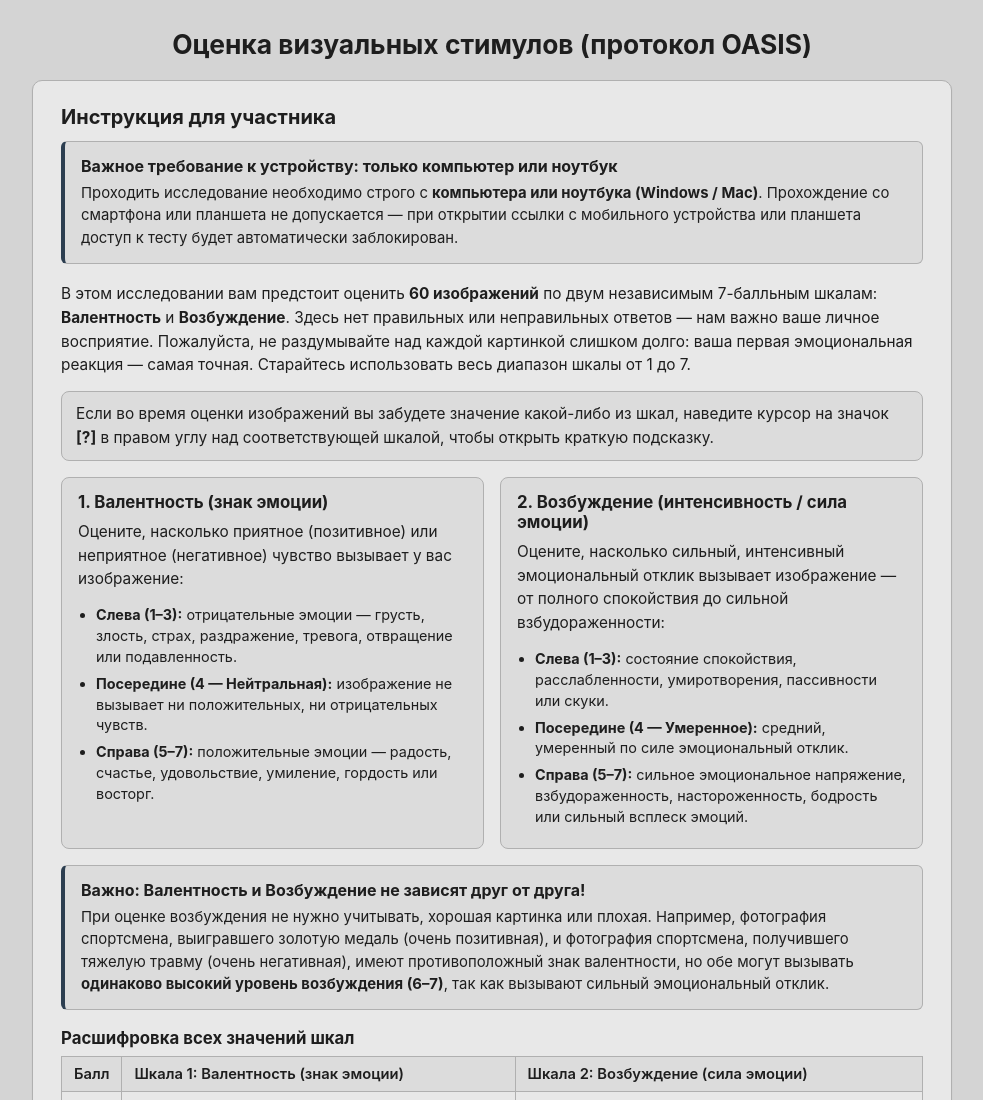
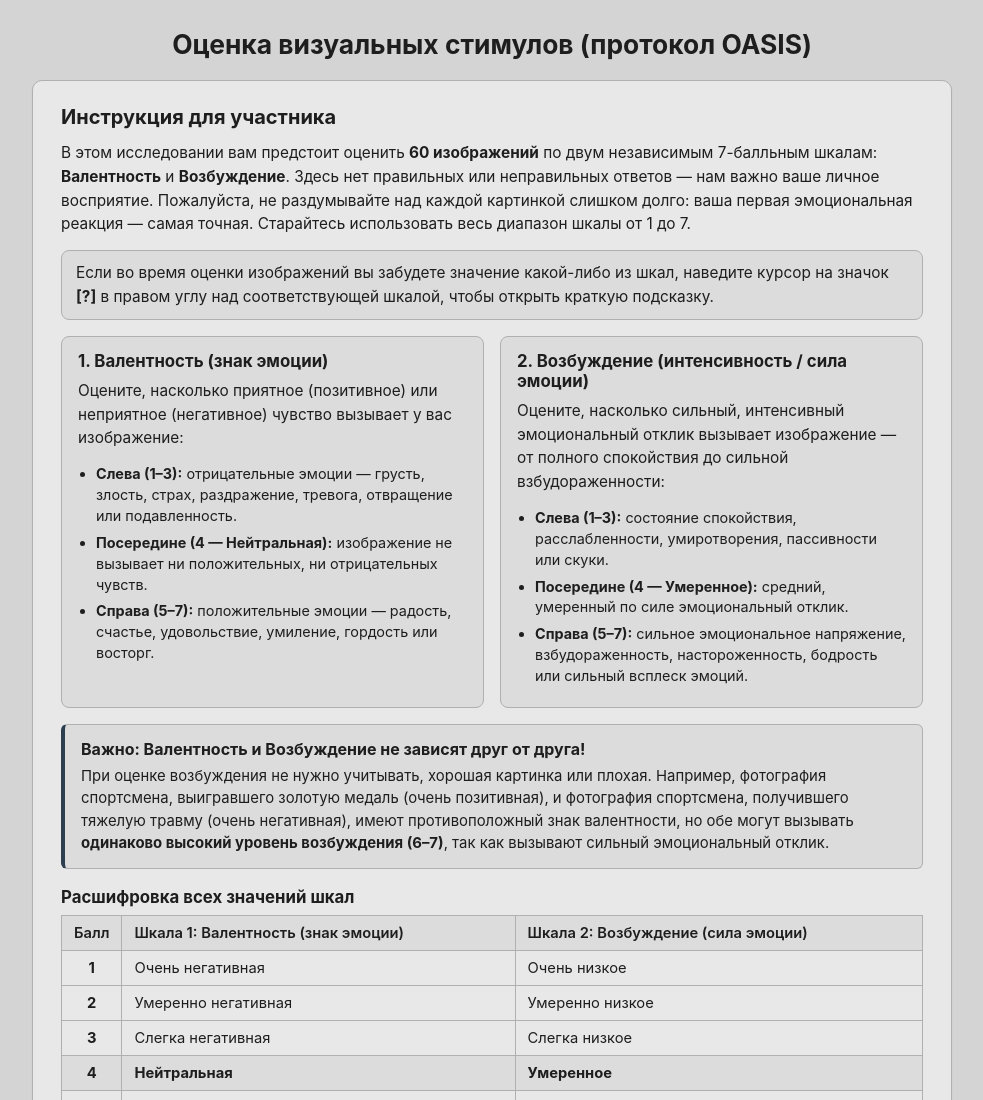
Before and after one commit to klim09dem/oasis-study, a plain HTML site: page index.html in a window 1280 px wide. Shown: the top 1100 px of the page, without its empty margins (148-1131 px from the left). Drawn offline with Linux system fonts and the light colour scheme.

Commit message:
Update index.html

```diff
--- a/index.html
+++ b/index.html
@@ -30,14 +30,6 @@
 
       <section class="instruction-card">
         <h2>Инструкция для участника</h2>
-
-        <div class="important-notice">
-          <div class="notice-title">Важное требование к устройству: только компьютер или ноутбук</div>
-          <p>
-            Проходить исследование необходимо строго с <strong>компьютера или ноутбука (Windows / Mac)</strong>. Прохождение со смартфона или планшета не допускается — при открытии ссылки с мобильного устройства или планшета доступ к тесту будет автоматически заблокирован.
-          </p>
-        </div>
-
         <p>
           В этом исследовании вам предстоит оценить <strong>60 изображений</strong> по двум независимым 7-балльным шкалам:
           <strong>Валентность</strong> и <strong>Возбуждение</strong>. Здесь нет правильных или неправильных ответов — нам важно ваше личное восприятие.
```
